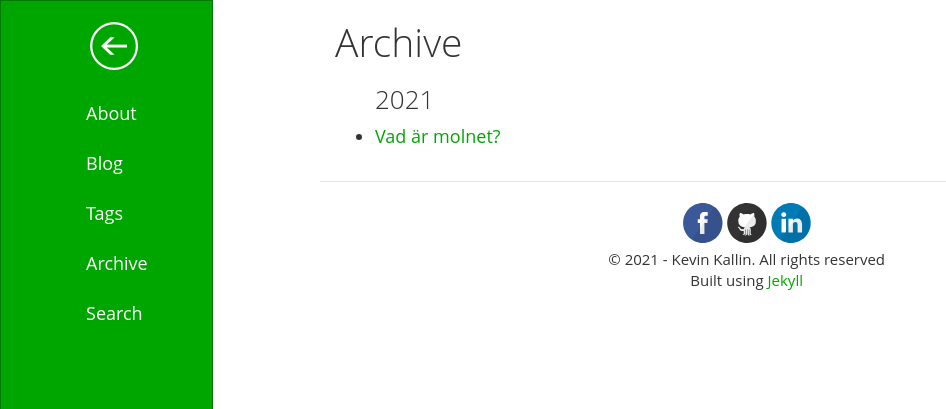
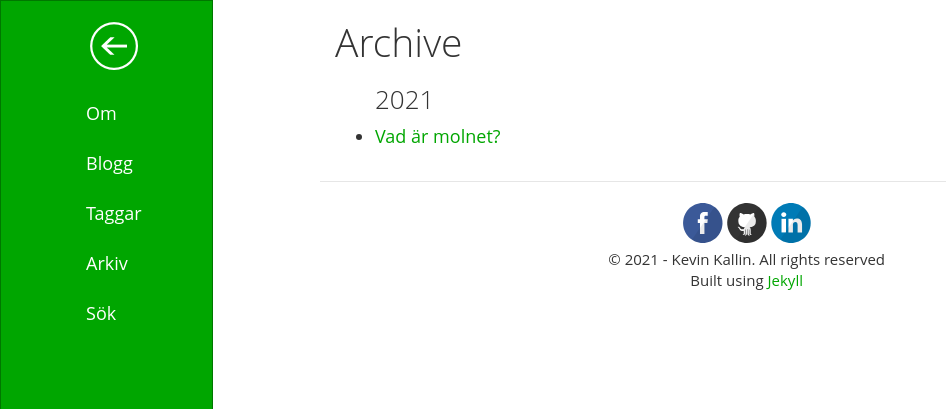
Before and after one commit to KevinKallin/KevinKallin.github.io, a Jekyll site: the page built from archive/index.html, in a window 1280 px wide. Shown: the top 409 px of the page, without its empty margins (0-946 px from the left). Built offline with Jekyll 4.4.1, drawn with Linux system fonts in a browser that asks for light colours.

Commit message:
Update _config.yml

```diff
--- a/_config.yml
+++ b/_config.yml
@@ -18,15 +18,15 @@ baseurl:          ''
 
 # Navigation
 navigation:
-- text: About
+- text: Om
   url: /about/
-- text: Blog
+- text: Blogg
   url: /blog/
-- text: Tags
+- text: Taggar
   url: /tags/
-- text: Archive
+- text: Arkiv
   url : /archive/
-- text: Search
+- text: Sök
   url: /search/
 
 
```
